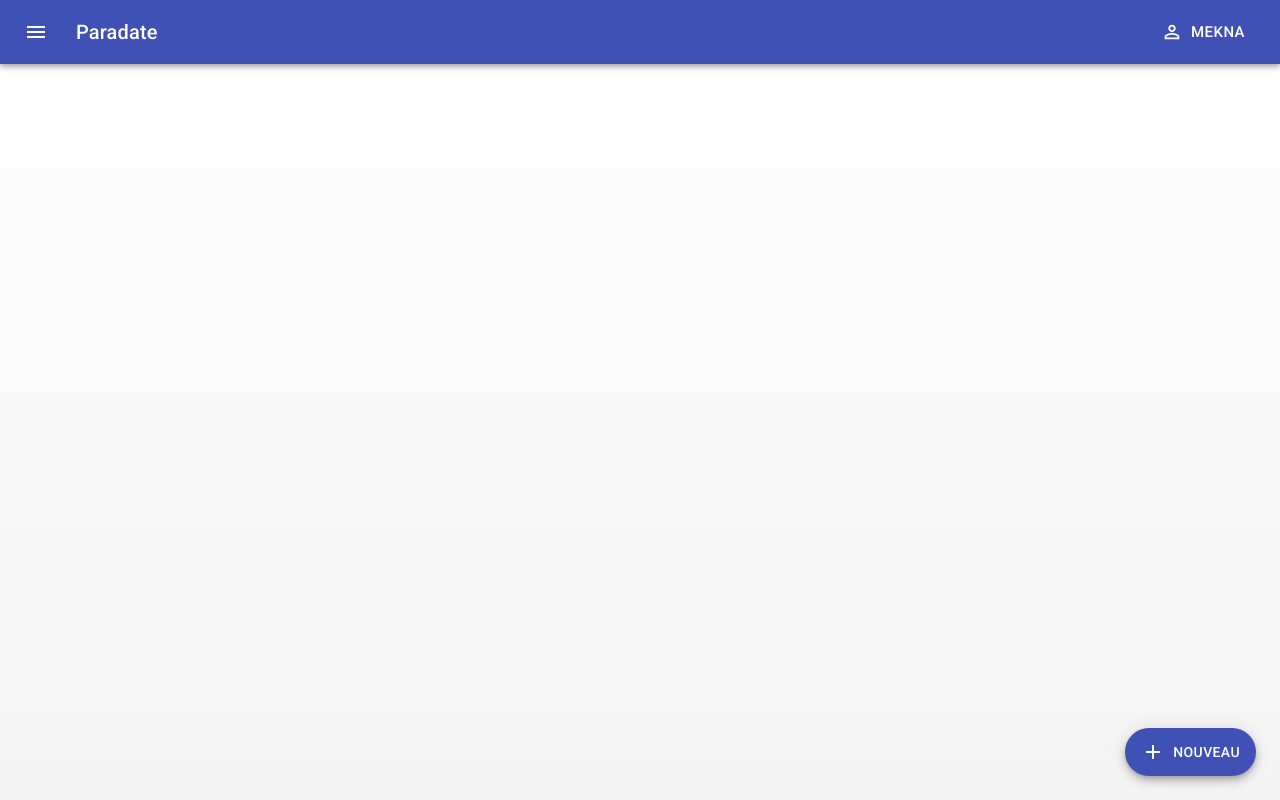
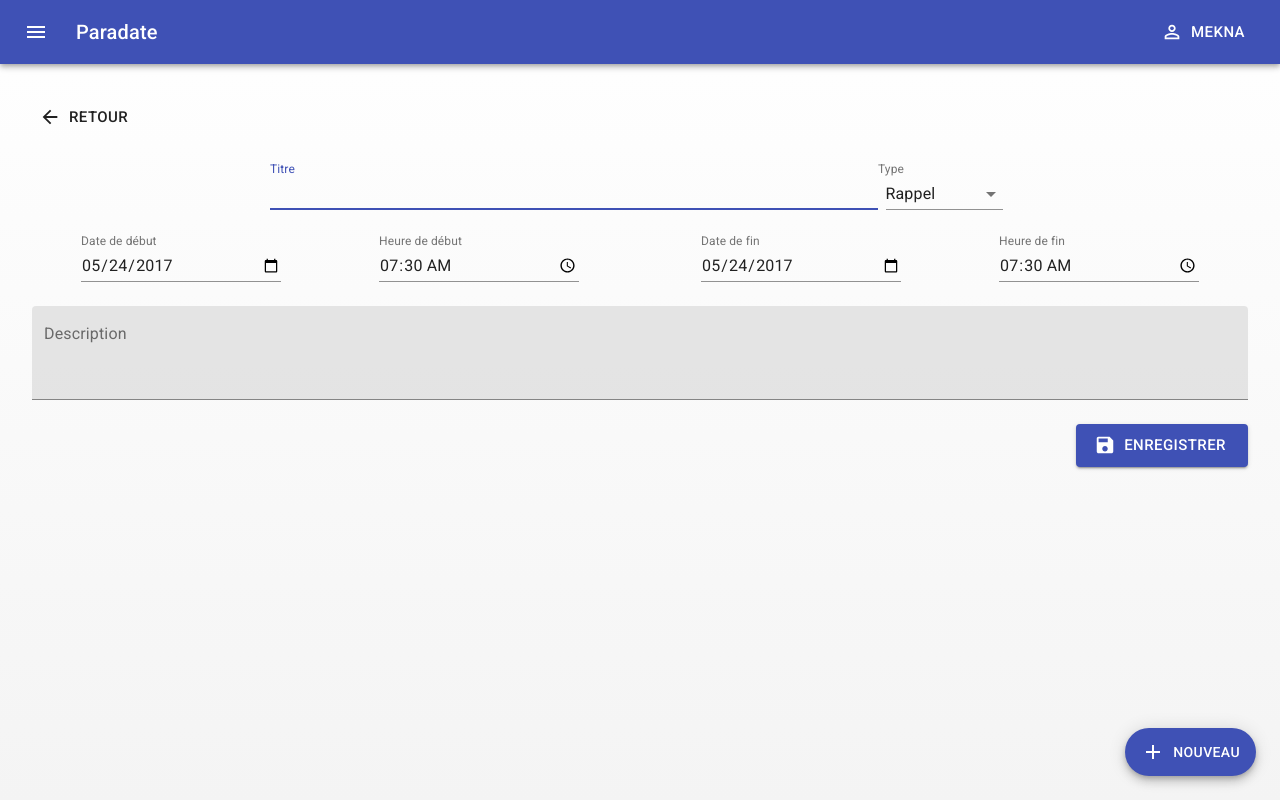
Before and after one commit to Meknassih/paradate-front, a React (Create React App) app: page /create in a window 1280 px wide. Built offline with nearby package versions, Linux system fonts and the light colour scheme.

Commit message:
Done with EventCreation

```diff
--- a/src/App.js
+++ b/src/App.js
@@ -12,6 +12,7 @@ import EventDetail from './components/EventDetail';
 import LoginCard from './components/Login';
 import Fab from '@material-ui/core/Fab';
 import AddIcon from '@material-ui/icons/Add';
+import EventCreation from './components/EventCreation';
 
 const useStyles = makeStyles(theme => ({
   root: {
@@ -44,7 +45,7 @@ function App() {
   return (
     <div className={classes.root}>
       <header className={classes.header}>
-        <ButtonAppBar user={{ name: 'mEkNa' }}></ButtonAppBar>
+        <ButtonAppBar user={{ name: 'Mekna' }}></ButtonAppBar> {/* Insert variable user here*/}
       </header>
 
       <Router>
@@ -53,13 +54,17 @@ function App() {
             <Home></Home>
           </Route>
           <Route path='/event'>
-            <EventDetail></EventDetail>
+            <EventDetail />
           </Route>
           <Route path='/login'>
-            <LoginCard ></LoginCard>
+            <LoginCard />
+          </Route>
+          <Route path='/create'>
+            <EventCreation />
           </Route>
         </Switch>
       </Router>
+      {true ? // Insert variable here
         <Fab
           color="primary"
           variant="extended"
@@ -70,6 +75,7 @@ function App() {
           <AddIcon className={classes.extendedIcon} />
           Nouveau
         </Fab>
+        : null}
     </div>
   );
 }
--- a/src/components/Card.js
+++ b/src/components/Card.js
@@ -13,6 +13,8 @@ import { Link, Box } from '@material-ui/core';
 const useStyles = makeStyles(theme => ({
   card: {
     minWidth: 275,
+    maxWidth: 780,
+    margin: '0 auto'
   },
   bullet: {
     display: 'inline-block',
--- a/src/components/DatePicker.js
+++ b/src/components/DatePicker.js
@@ -6,7 +6,7 @@ const useStyles = makeStyles(theme => ({
   container: {
     display: 'flex',
     flexWrap: 'wrap',
-    justifyContent: 'flex-end',
+    justifyContent: 'space-around',
   },
   textField: {
     marginLeft: theme.spacing(1),
@@ -33,3 +33,35 @@ export default function DatePicker() {
     </form>
   );
 }
+
+export function BoundaryDatePicker(props) {
+  const classes = useStyles();
+
+  return (
+    <form className={classes.container} noValidate>
+      <TextField
+        id="date"
+        label={props.dateLabel}
+        type="date"
+        defaultValue="2017-05-24"
+        className={classes.textField}
+        InputLabelProps={{
+          shrink: true,
+        }}
+      />
+      <TextField
+        id="time"
+        label={props.timeLabel}
+        type="time"
+        defaultValue="07:30"
+        className={classes.textField}
+        InputLabelProps={{
+          shrink: true,
+        }}
+        inputProps={{
+          step: 300, // 5 min
+        }}
+      />
+    </form>
+  );
+}
--- /dev/null
+++ b/src/components/EventCreation.js
@@ -0,0 +1,132 @@
+import React from 'react';
+import Grid from '@material-ui/core/Grid';
+import { makeStyles } from '@material-ui/core/styles';
+import ArrowBackOutlinedIcon from '@material-ui/icons/ArrowBackOutlined';
+import { Button, TextField, MenuItem } from '@material-ui/core';
+import { BoundaryDatePicker } from './DatePicker';
+import InputLabel from '@material-ui/core/InputLabel';
+import FormControl from '@material-ui/core/FormControl';
+import Select from '@material-ui/core/Select';
+import SaveIcon from '@material-ui/icons/Save';
+
+const useStyles = makeStyles(theme => ({
+  root: {
+    flexGrow: 1,
+    minHeight: '100vh'
+  },
+  paper: {
+    padding: theme.spacing(2),
+    textAlign: 'center',
+    color: theme.palette.text.secondary,
+    minHeight: 99
+  },
+  m2: {
+    padding: theme.spacing(4)
+  },
+  firstContainer: {
+    display: 'flex',
+    flexWrap: 'wrap',
+    justifyContent: 'center',
+  },
+  container: {
+    display: 'flex',
+    flexWrap: 'wrap',
+    justifyContent: 'space-around'
+  },
+  typeFormControl: {
+    paddingLeft: 8,
+    paddingRight: 8
+  },
+  submitContainer: {
+    display: 'flex',
+    flexWrap: 'wrap',
+    justifyContent: 'flex-end'
+  }
+}));
+
+export default function EventCreation() {
+  const classes = useStyles();
+  const [state, setState] = React.useState({
+    type: '',
+    name: 'hai',
+  });
+
+  const [labelWidth, setLabelWidth] = React.useState(0);
+  const inputLabel = React.useRef(labelWidth);
+  React.useEffect(() => {
+    setLabelWidth(inputLabel.current.offsetWidth);
+  }, []);
+
+  const handleChange = name => event => {
+    setState({
+      ...state,
+      [name]: event.target.value,
+    });
+  };
+
+  return (
+    <Grid container spacing={3} className={classes.m2}>
+      <Grid item xs={12}>
+        <Button
+          size="large"
+          className={classes.button}
+          startIcon={<ArrowBackOutlinedIcon />}
+          href="/"
+        >
+          Retour
+        </Button>
+      </Grid>
+      <Grid item xs={12} className={classes.firstContainer}>
+        <TextField
+          id="input-with-icon-textfield"
+          label="Titre"
+          autoFocus={true}
+          style={{ width: '50%' }}
+        />
+        <FormControl className={classes.typeFormControl}>
+          <InputLabel htmlFor="type-native-simple">Type</InputLabel>
+          <Select
+            native
+            value={state.type}
+            onChange={handleChange('type')}
+            inputProps={{
+              name: 'type',
+              id: 'type-native-simple',
+            }}
+          >
+            <option value={0}>Rappel</option>
+            <option value={1}>Rendez-vous</option>
+          </Select>
+        </FormControl>
+      </Grid>
+      <Grid item xs={12} md={6}>
+        <BoundaryDatePicker dateLabel="Date de début" timeLabel="Heure de début" />
+      </Grid>
+      <Grid item xs={12} md={6}>
+        <BoundaryDatePicker dateLabel="Date de fin" timeLabel="Heure de fin" />
+      </Grid>
+      <Grid item xs={12}>
+        <TextField
+          id="input-with-icon-textfield"
+          label="Description"
+          multiline={true}
+          fullWidth={true}
+          variant="filled"
+          rows={3}
+        />
+      </Grid>
+      <Grid item xs={12} className={classes.submitContainer}>
+        <Button
+          variant="contained"
+          color="primary"
+          size="large"
+          className={classes.button}
+          startIcon={<SaveIcon />}
+          href="#"
+        >
+          Enregistrer
+      </Button>
+      </Grid>
+    </Grid>
+  );
+}
--- a/src/components/Home.js
+++ b/src/components/Home.js
@@ -11,13 +11,7 @@ const useStyles = makeStyles(theme => ({
     flexGrow: 1,
     minHeight: '100vh'
   },
-  paper: {
-    padding: theme.spacing(2),
-    textAlign: 'center',
-    color: theme.palette.text.secondary,
-    minHeight: 99
-  },
-  m2: {
+  grid: {
     padding: theme.spacing(4)
   }
 }));
@@ -26,10 +20,10 @@ export default function Home() {
   const classes = useStyles();
 
   return (
-    <Grid container spacing={3} className={classes.m2}>
+    <Grid container spacing={3} className={classes.grid}>
       <Grid item xs={12} md={6}>
         <Box>
-          <DatePicker className={classes.datePickerFilter}></DatePicker>
+          <DatePicker></DatePicker>
         </Box>
       </Grid>
       <Grid item xs={12} md={6}>
```
Lines whose indentation alone changed are shown as unchanged.
